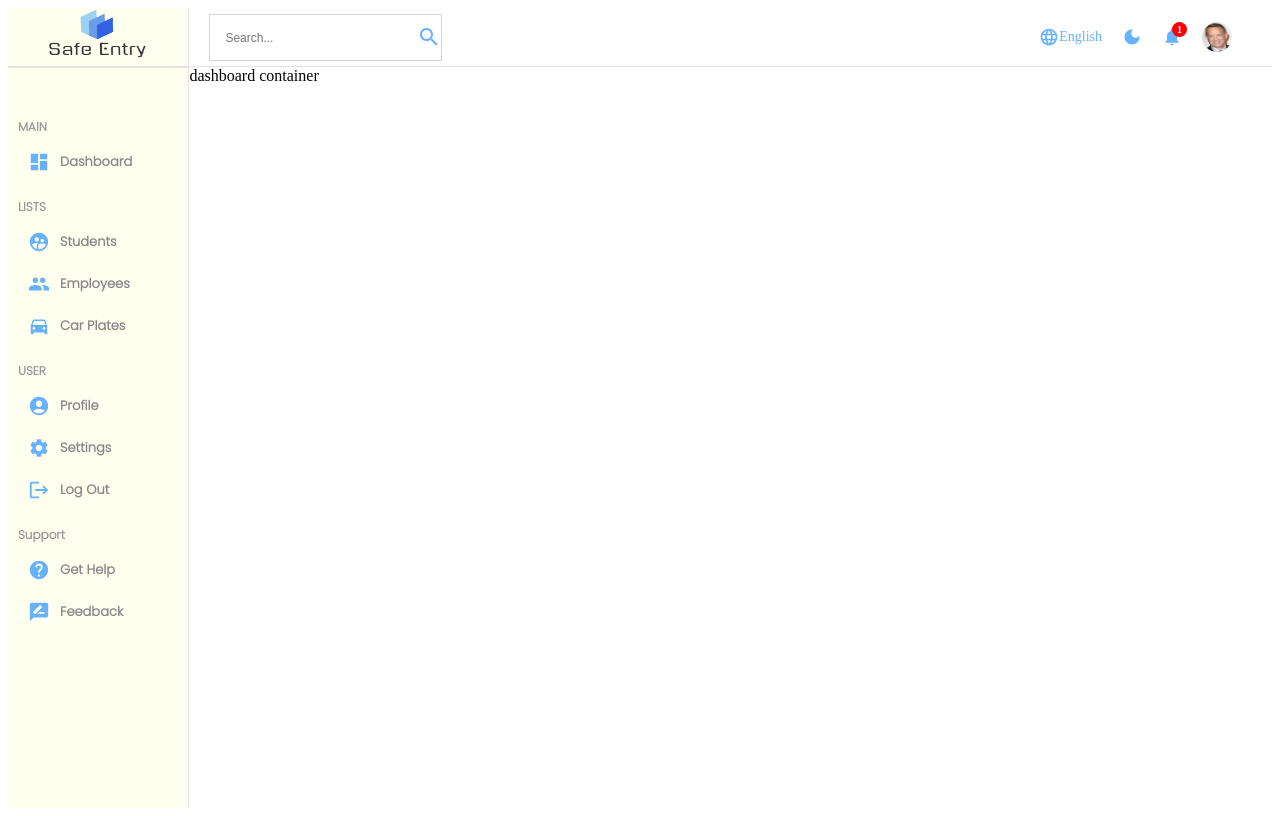
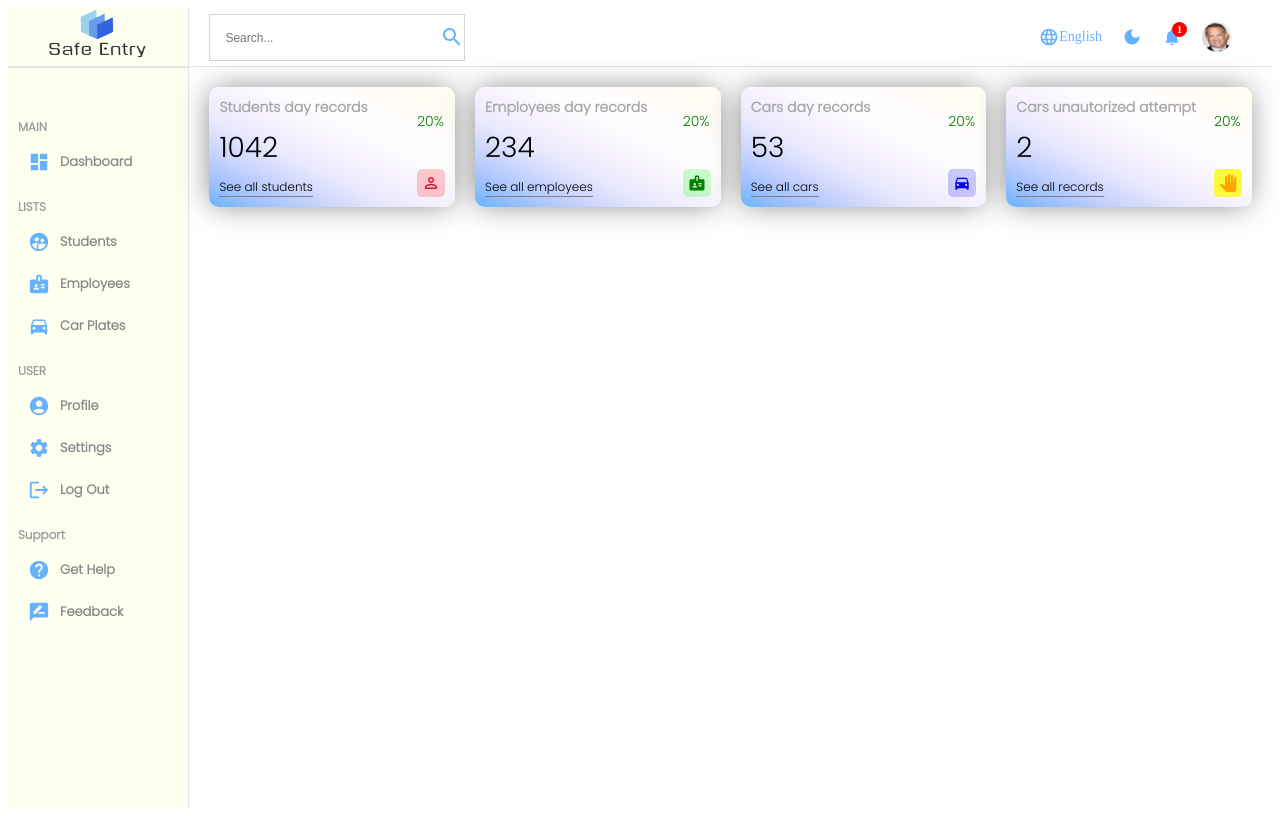
Before and after one commit to nurzhasj/safe-entry, a React (Create React App) app in the folder client/: page /dashboard in a window 1280 px wide. Built offline with nearby package versions, Linux system fonts and the light colour scheme.

Commit message:
Top Widgets were added

```diff
--- a/client/src/components/navbar/navbar.scss
+++ b/client/src/components/navbar/navbar.scss
@@ -24,6 +24,7 @@
                 border: none;
                 outline: none;
                 background: transparent;
+                width: 200px;
 
                 &::placeholder {
                     font-size: 12px;
--- a/client/src/components/sidebar/Sidebar.jsx
+++ b/client/src/components/sidebar/Sidebar.jsx
@@ -1,13 +1,13 @@
 import './sidebar.scss';
 import DashboardIcon from '@mui/icons-material/Dashboard';
 import AccountCircleIcon from '@mui/icons-material/AccountCircle';
-import PeopleIcon from '@mui/icons-material/People';
 import DirectionsCarIcon from '@mui/icons-material/DirectionsCar';
 import SettingsIcon from '@mui/icons-material/Settings';
 import LogoutIcon from '@mui/icons-material/Logout';
 import SupervisedUserCircleIcon from '@mui/icons-material/SupervisedUserCircle';
 import HelpIcon from '@mui/icons-material/Help';
 import RateReviewIcon from '@mui/icons-material/RateReview';
+import BadgeIcon from '@mui/icons-material/Badge';
 
 const Sidebar = () => {
   return (
@@ -29,7 +29,7 @@ const Sidebar = () => {
                     <div className="span">Students</div>
                 </li>
                 <li>
-                    <PeopleIcon className='icon'/>
+                    <BadgeIcon className='icon'/>
                     <div className="span">Employees</div>
                 </li>
                 <li>
--- a/client/src/components/sidebar/sidebar.scss
+++ b/client/src/components/sidebar/sidebar.scss
@@ -22,7 +22,7 @@
             font-family: 'Poppins', sans-serif;
             font-size: 20px;
             font-weight: bold;
-            color: rgb(102,178,255);
+            color: #66b2ff;
         }
     }
 
--- /dev/null
+++ b/client/src/components/widget/Widget.jsx
@@ -0,0 +1,84 @@
+import './widget.scss';
+import PersonOutlineIcon from '@mui/icons-material/PersonOutline';
+import BadgeIcon from '@mui/icons-material/Badge';
+import DirectionsCarIcon from '@mui/icons-material/DirectionsCar';
+import PanToolIcon from '@mui/icons-material/PanTool';
+
+const Widget = ({ type }) => {
+    let data;
+
+    switch (type) {
+        case "day-students":
+            data = {
+                title: 'Students day records',
+                count: 1042,
+                link: 'See all students',
+                icon: <PersonOutlineIcon
+                    className='icon'
+                    style={{
+                        color: "crimson",
+                        backgroundColor: "rgba(255,0,0,0.2)"
+                     }}/>,
+            };
+        break;
+        case "day-employees":
+            data = {
+                title: 'Employees day records',
+                count: 234,
+                link: 'See all employees',
+                icon: <BadgeIcon
+                    className='icon'
+                    style={{
+                        color: "green",
+                        backgroundColor: "rgba(0,255,0,0.2)"
+                     }}/>,
+            };
+        break;
+        case "day-cars":
+            data = {
+                title: 'Cars day records',
+                count: 53,
+                link: 'See all cars',
+                icon: <DirectionsCarIcon
+                    className='icon'
+                    style={{
+                        color: "blue",
+                        backgroundColor: "rgba(0, 0, 255, 0.2)"
+                     }}/>,
+            };
+        break;
+        case "unauth-cars":
+            data = {
+                title: 'Cars unautorized attempt',
+                count: 2,
+                link: 'See all records',
+                icon: <PanToolIcon
+                    className='icon'
+                    style={{
+                        color: "orange",
+                        backgroundColor: "rgba(255, 251, 10, 0.8)"
+                     }}/>,
+            };
+        break;
+        default:
+            break;
+    }
+
+  return (
+    <div className="widget">
+        <div className="left">
+            <div className="title">{data.title}</div>
+            <div className="counter">{data.count}</div>
+            <div className="link">{data.link}</div>
+        </div>
+        <div className="right">
+            <p className="percentage positive">
+                20%
+            </p>
+            {data.icon}
+        </div>
+    </div>
+  )
+}
+
+export default Widget
--- /dev/null
+++ b/client/src/components/widget/widget.scss
@@ -0,0 +1,65 @@
+.widget {
+    display: flex;
+    justify-content: space-between;
+    flex: 1;
+    padding: 10px;
+    -webkit-box-shadow: -1px 0px 30px -3px rgba(0,0,0,0.5);
+    box-shadow: -1px 0px 30px -3px rgba(0,0,0,0.5);
+    border-radius: 10px;
+    height: 100px;
+    background-image: linear-gradient(to left bottom, #fffff0, #fffdf3, #fffcf9, #fffdfe, #fffeff, #faf6fd, #f3eefd, #e8e8fe, #d2d9fe, #b7cbff, #95beff, #66b2ff);
+    font-family: 'Poppins', sans-serif;
+
+    .left {
+        display: flex;
+        flex-direction: column;
+        justify-content: space-between;
+    }
+
+    .right {
+        display: flex;
+        flex-direction: column;
+        justify-content: space-between;
+
+        .percentage {
+            display: flex;
+            align-items: center;
+            font-size: 14px;
+
+            &.positive {
+                color: green;
+            }
+
+            &.negative {
+                color: red;
+            }
+        }
+
+        .icon {
+            font-size: 18px;
+            padding: 5px;
+            background-color: aquamarine;
+            border-radius: 5px;
+            align-self: flex-end;
+        }
+    }
+
+    .left {
+        .title {
+            font-weight: bold;
+            font-size: 14px;
+            color: #A7A7A7;
+        }
+
+        .counter {
+            font-size: 28px;
+            font-weight: 300;
+        }
+
+        .link {
+            width: max-content;
+            font-size: 12px;
+            border-bottom: 1px solid gray;
+        }
+    }
+}
--- a/client/src/pages/Dashboard.jsx
+++ b/client/src/pages/Dashboard.jsx
@@ -1,6 +1,7 @@
 import './dashboard.scss';
 import Sidebar from '../components/sidebar/Sidebar';
 import Navbar from '../components/navbar/Navbar';
+import Widget from '../components/widget/Widget';
 
 const Dashboard = () => {
   return (
@@ -8,7 +9,15 @@ const Dashboard = () => {
       <Sidebar/>
       <div className="dashboardContainer">
           <Navbar/>
-          dashboard container
+          <div className="widgets">
+              <Widget type="day-students"/>
+              <Widget type="day-employees"/>
+              <Widget type="day-cars"/>
+              <Widget type="unauth-cars"/>
+          </div>
+          <div className="charts">
+
+          </div>
       </div>
     </div>
   )
--- a/client/src/pages/dashboard.scss
+++ b/client/src/pages/dashboard.scss
@@ -3,5 +3,11 @@
 
     .dashboardContainer {
         flex: 6;
+
+        .widgets {
+            display: flex;
+            padding: 20px;
+            gap: 20px;
+        }
     }
 }
```
Also changed, not shown: client/src/components/featured/Featured.jsx (added, +9 -0 lines), client/src/components/featured/featured.scss (added).
